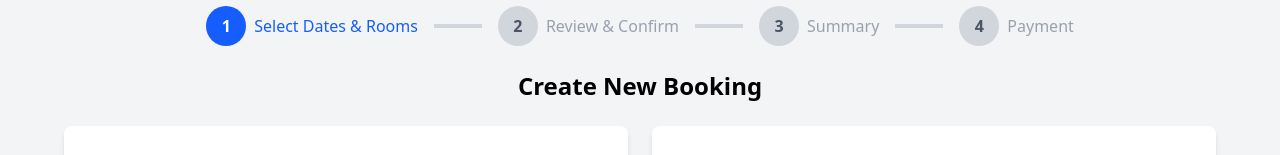
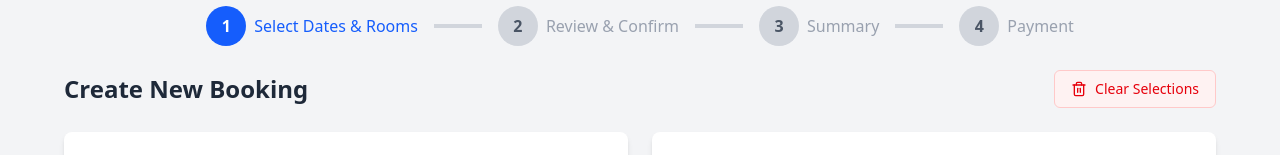
Before and after one commit to Wild-Waves-Kumana/Wild-Waves-Internal, a React (Vite) app in the folder frontend/: page /create-booking in a window 1280 px wide. Shown: the part 128-283 px from the top of the page. Built offline with nearby package versions, Linux system fonts and the light colour scheme; no server answers; sample sign-in values are in the browser's storage.

Commit message:
feat: Add Clear Booking Storage Confirmation Modal and integrate with CreateBooking

```diff
--- /dev/null
+++ b/frontend/src/components/bookings/ClearBookingStorageConfirmationModal.jsx
@@ -0,0 +1,41 @@
+import React from 'react';
+import { AlertTriangle } from 'lucide-react';
+import Modal from '../common/Modal';
+
+const ClearBookingStorageConfirmationModal = ({ isVisible, onClose, onConfirm }) => {
+  return (
+    <Modal isVisible={isVisible} onClose={onClose} width="max-w-md">
+      <div className="text-center">
+        <div className="mx-auto flex items-center justify-center h-12 w-12 rounded-full bg-red-100 mb-4">
+          <AlertTriangle className="h-6 w-6 text-red-600" />
+        </div>
+
+        <h3 className="text-lg font-semibold text-gray-900 mb-2">
+          Clear Booking Selections?
+        </h3>
+
+        <p className="text-sm text-gray-600 mb-6">
+          This will delete all booking data including dates, room selections, customer information, and prices. This action cannot be undone.
+        </p>
+
+        <div className="flex gap-3 justify-center">
+          <button
+            onClick={onClose}
+            className="px-5 py-2.5 text-sm font-medium text-gray-700 bg-gray-100 hover:bg-gray-200 border border-gray-300 rounded-md transition-colors"
+          >
+            Cancel
+          </button>
+          <button
+            onClick={onConfirm}
+            className="px-5 py-2.5 text-sm font-medium text-white bg-red-600 hover:bg-red-700 rounded-md transition-colors flex items-center gap-2"
+          >
+            <AlertTriangle className="w-4 h-4" />
+            Clear Selections
+          </button>
+        </div>
+      </div>
+    </Modal>
+  );
+};
+
+export default ClearBookingStorageConfirmationModal;
--- a/frontend/src/pages/booking-pages/CreateBooking.jsx
+++ b/frontend/src/pages/booking-pages/CreateBooking.jsx
@@ -1,11 +1,15 @@
 import React, { useState, useEffect } from 'react';
+import { Trash2 } from 'lucide-react';
 import BookingSection1 from '../../components/bookings/section_1/BookingSection1';
 import BookingSection2 from '../../components/bookings/section_2/BookingSection2';
 import BookingSection3 from '../../components/bookings/section_3/BookingSection3';
 import BookingSection4 from '../../components/bookings/section4_payment/BookingSection4';
+import ClearBookingStorageConfirmationModal from '../../components/bookings/ClearBookingStorageConfirmationModal';
 import { bookingStorage } from '../../utils/bookingStorage';
 
 const CreateBooking = () => {
+  const [showClearModal, setShowClearModal] = useState(false);
+
   // Check if payment is completed - if so, start from section 1
   const [currentSection, setCurrentSection] = useState(() => {
     try {
@@ -60,6 +64,28 @@ const CreateBooking = () => {
     window.scrollTo({ top: 0, behavior: 'smooth' });
   };
 
+  const handleClearStorage = () => {
+    bookingStorage.clearAll();
+    setShowClearModal(false);
+    setCurrentSection(1);
+    window.location.reload(); // Reload to reset all states
+  };
+
+  const getSectionTitle = () => {
+    switch (currentSection) {
+      case 1:
+        return 'Create New Booking';
+      case 2:
+        return 'Review Booking Details';
+      case 3:
+        return 'Booking Summary';
+      case 4:
+        return 'Payment';
+      default:
+        return 'Create New Booking';
+    }
+  };
+
   return (
     <div className="min-h-screen bg-gray-100 p-6">
       <div className="max-w-6xl mx-auto">
@@ -110,16 +136,31 @@ const CreateBooking = () => {
           </div>
         </div>
 
-        {/* Page Title */}
-        <h2 className="text-2xl font-semibold mb-6 text-center">
-          {currentSection === 1 ? 'Create New Booking' : currentSection === 2 ? 'Review Booking Details' : currentSection === 3 ? 'Booking Summary' : 'Payment'}
-        </h2>
+        {/* Page Title with Clear Button */}
+        <div className="flex items-center justify-between mb-6">
+          <h2 className="text-2xl font-semibold text-gray-800">{getSectionTitle()}</h2>
+          <button
+            onClick={() => setShowClearModal(true)}
+            className="flex items-center gap-2 px-4 py-2 text-sm font-medium text-red-600 bg-red-50 hover:bg-red-100 border border-red-200 rounded-md transition-colors"
+            title="Clear all booking data"
+          >
+            <Trash2 className="w-4 h-4" />
+            Clear Selections
+          </button>
+        </div>
 
         {/* Sections */}
         {currentSection === 1 && <BookingSection1 onNext={handleNext} />}
         {currentSection === 2 && <BookingSection2 onBack={handleBack} onNext={handleContinue} />}
         {currentSection === 3 && <BookingSection3 onBack={handleBackFrom3} onNext={handleConfirmFinal} />}
         {currentSection === 4 && <BookingSection4 onBack={handleBackFrom4} />}
+
+        {/* Clear Storage Confirmation Modal */}
+        <ClearBookingStorageConfirmationModal
+          isVisible={showClearModal}
+          onClose={() => setShowClearModal(false)}
+          onConfirm={handleClearStorage}
+        />
       </div>
     </div>
   );
```
